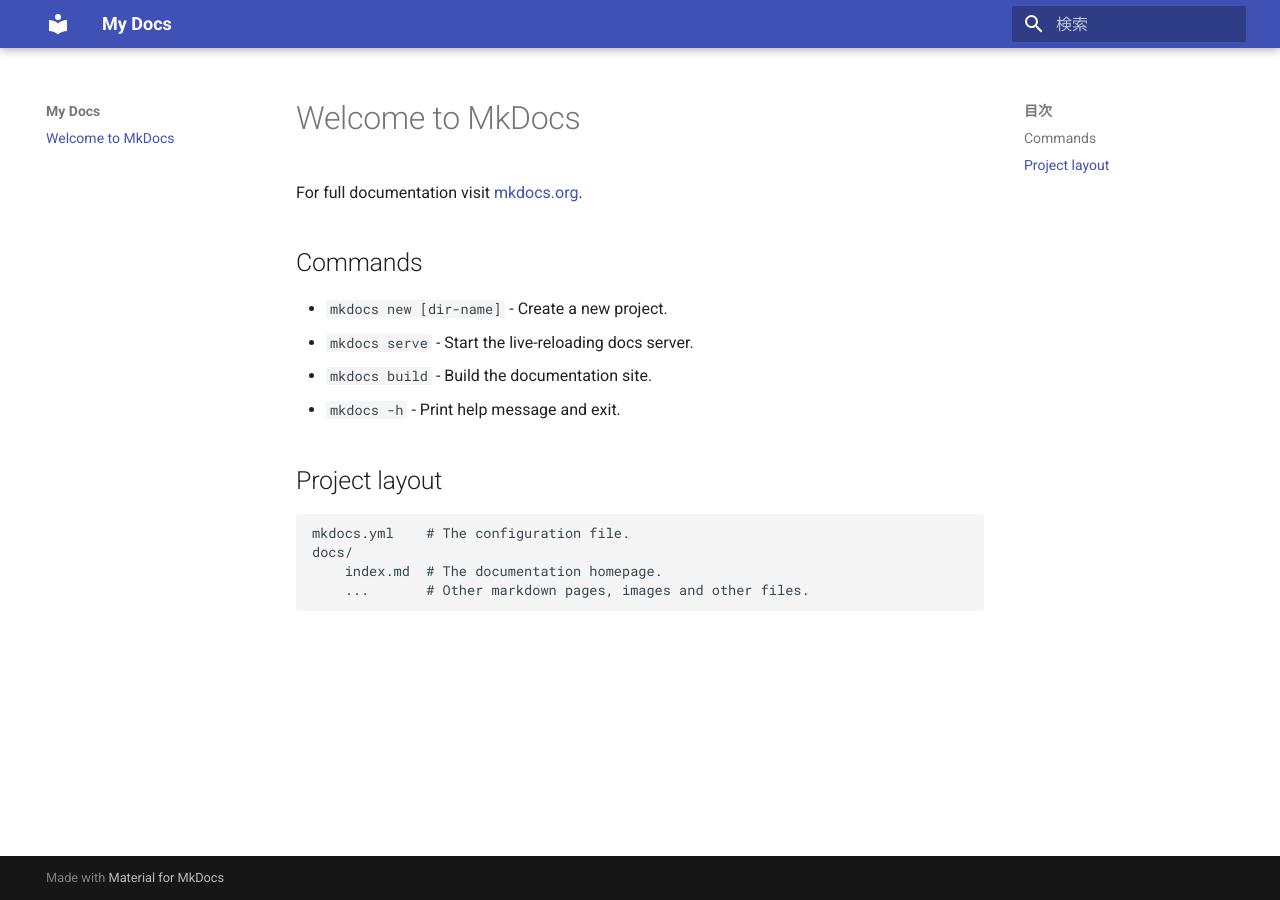
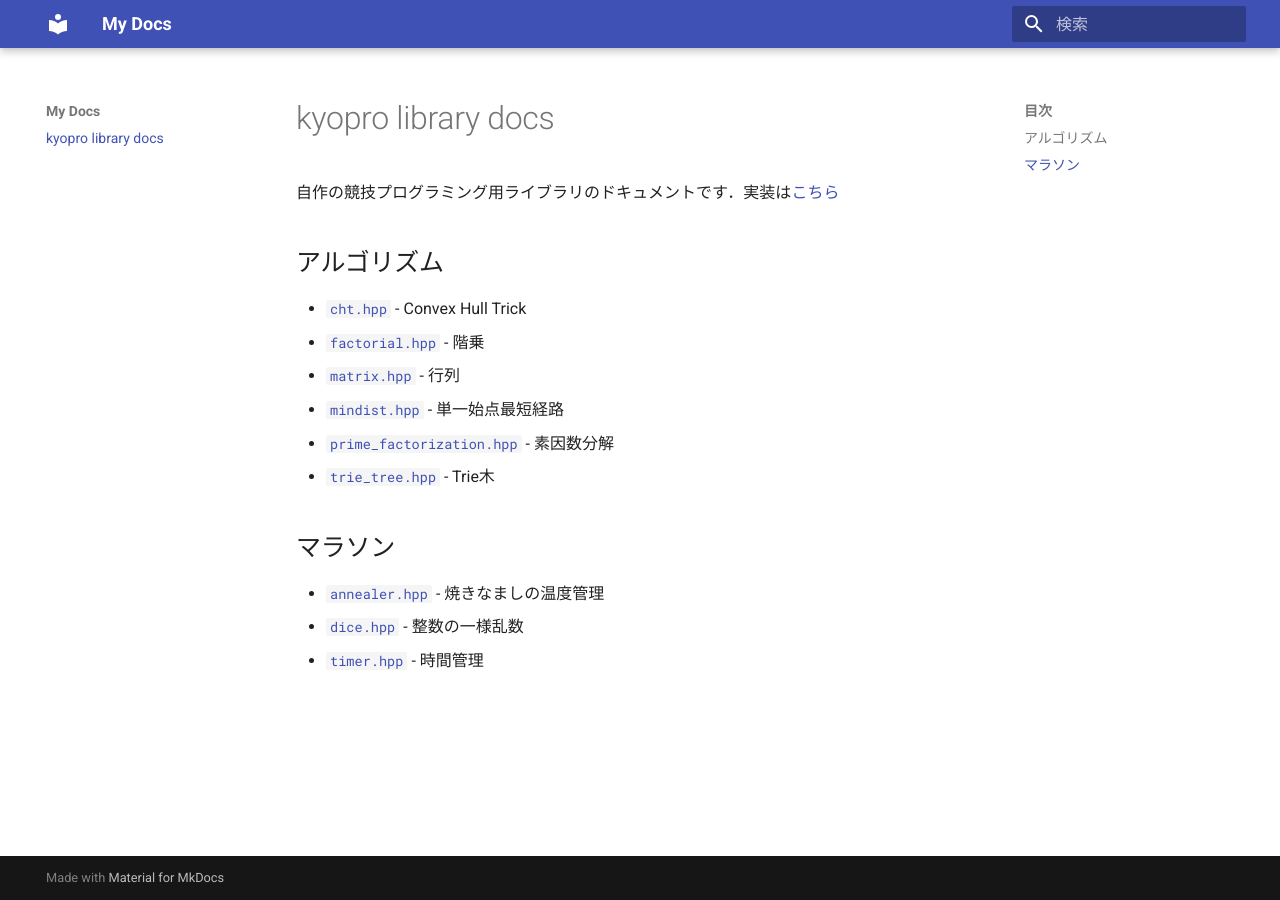
Before and after one commit to nono927/kyopro, an MkDocs documentation site: the page built from docs/docs/index.md, in a window 1280 px wide. Built offline with MkDocs 1.6.1 and Material for MkDocs 9.7.7, drawn with Linux system fonts in a browser that asks for light colours.

Commit message:
modified index.md

```diff
--- a/docs/docs/index.md
+++ b/docs/docs/index.md
@@ -1,17 +1,18 @@
-# Welcome to MkDocs
+# kyopro library docs
 
-For full documentation visit [mkdocs.org](https://www.mkdocs.org).
+自作の競技プログラミング用ライブラリのドキュメントです．実装は[こちら](https://github.com/nono927/kyopro)
 
-## Commands
+## アルゴリズム
 
-* `mkdocs new [dir-name]` - Create a new project.
-* `mkdocs serve` - Start the live-reloading docs server.
-* `mkdocs build` - Build the documentation site.
-* `mkdocs -h` - Print help message and exit.
+* [`cht.hpp`](algorithm/cht.md) - Convex Hull Trick
+* [`factorial.hpp`](algorithm/factorial.md) - 階乗
+* [`matrix.hpp`](algorithm/matrix.md) - 行列
+* [`mindist.hpp`](algorithm/mindist.md) - 単一始点最短経路
+* [`prime_factorization.hpp`](algorithm/prime_factorization.md) - 素因数分解
+* [`trie_tree.hpp`](algorithm/trie_tree.md) - Trie木
 
-## Project layout
+## マラソン
 
-    mkdocs.yml    # The configuration file.
-    docs/
-        index.md  # The documentation homepage.
-        ...       # Other markdown pages, images and other files.
+* [`annealer.hpp`](marathon/annealer.md) - 焼きなましの温度管理
+* [`dice.hpp`](marathon/dice.md) - 整数の一様乱数
+* [`timer.hpp`](marathon/timer.md) - 時間管理
```
